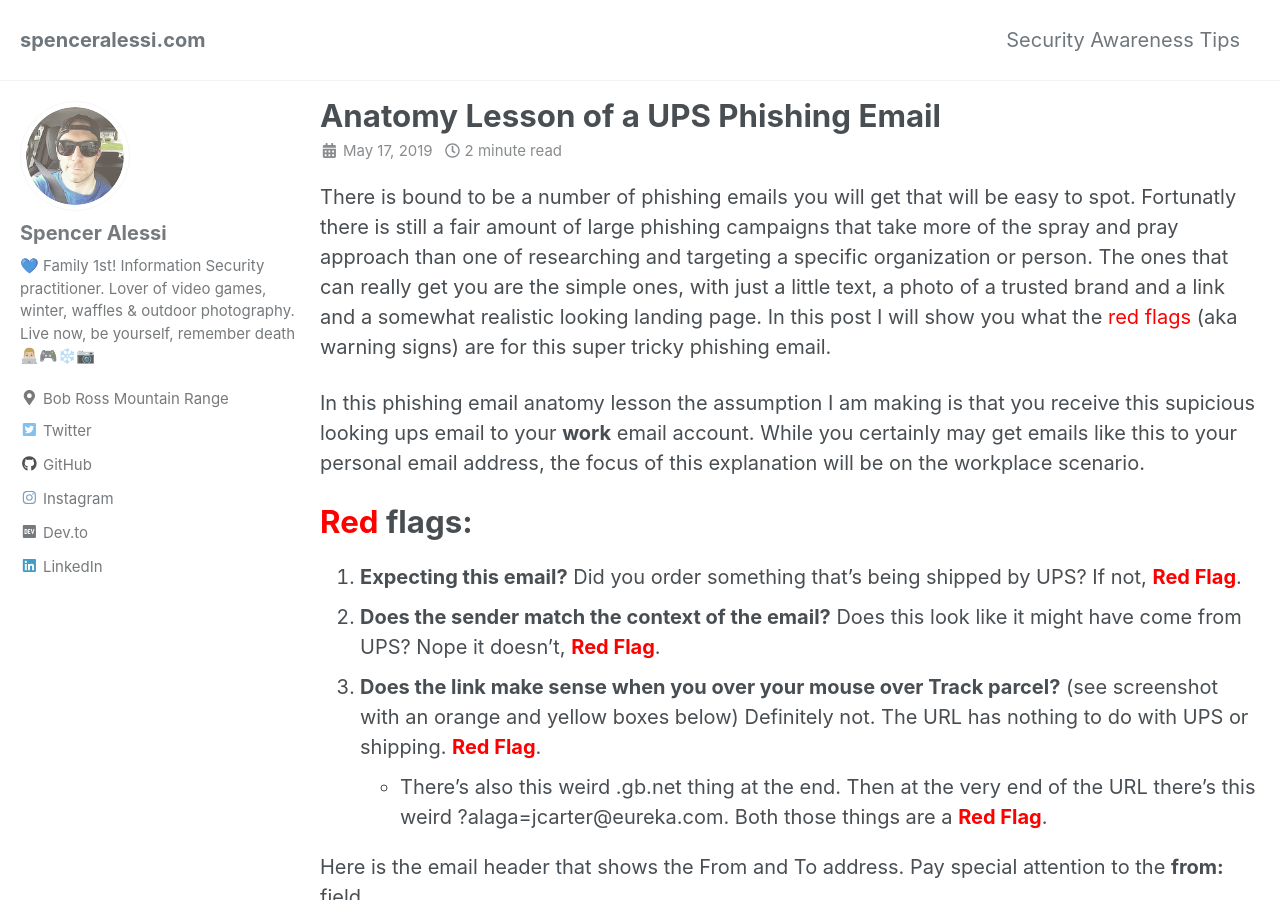
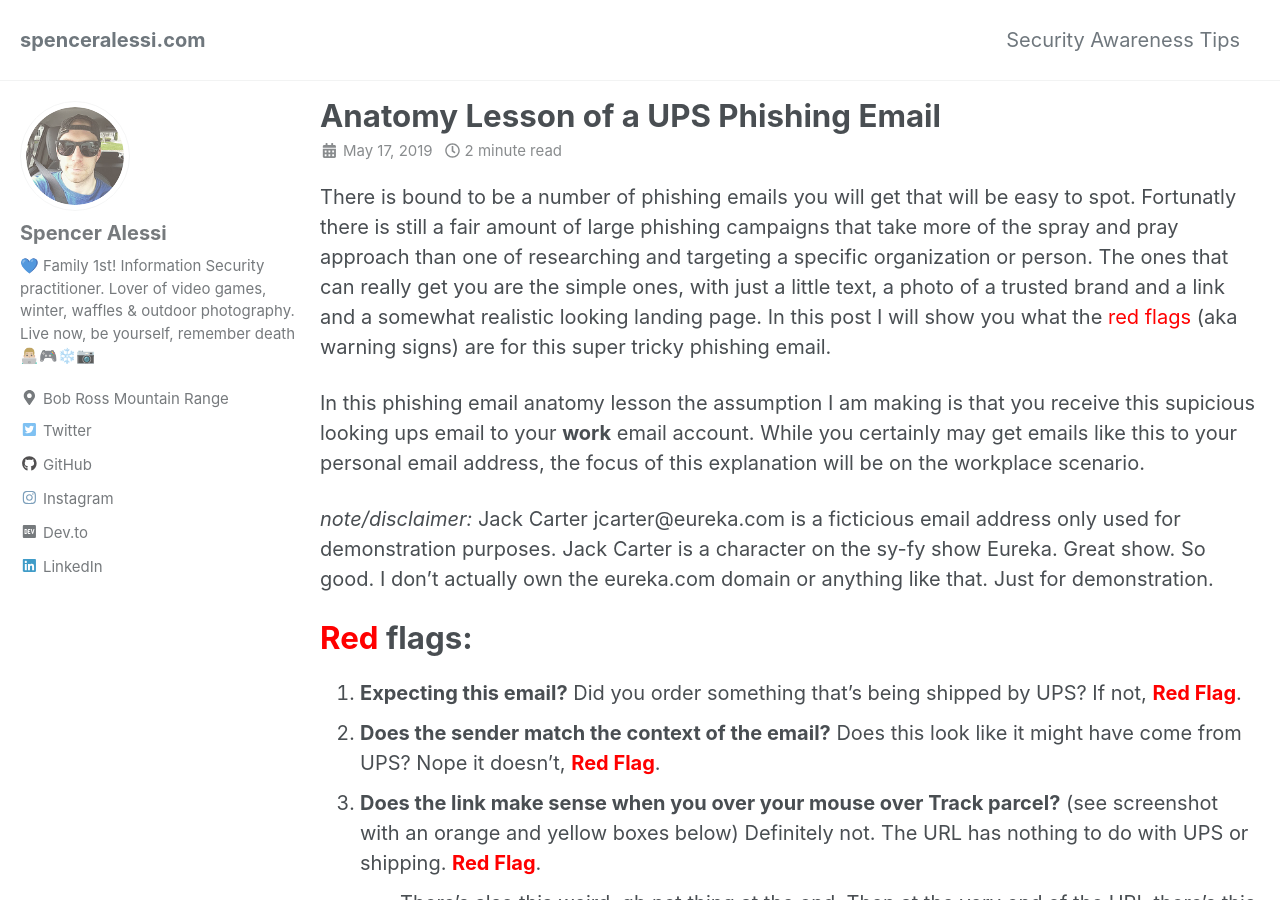
Before and after one commit to techspence/techspence.github.io, a Jekyll site: the page built from _posts/2019-05-17-Anatomy-Lesson-of-a-UPS-Phishing-Email.md, in a window 1280 px wide and 900 px high. Built offline with Jekyll 4.4.1, drawn with Linux system fonts in a browser that asks for light colours; cached includes are drawn as plain includes.

Commit message:
added disclaimer for ups phishing post

```diff
--- a/_posts/2019-05-17-Anatomy-Lesson-of-a-UPS-Phishing-Email.md
+++ b/_posts/2019-05-17-Anatomy-Lesson-of-a-UPS-Phishing-Email.md
@@ -7,6 +7,8 @@ date: 2019-05-17
 There is bound to be a number of phishing emails you will get that will be easy to spot. Fortunatly there is still a fair amount of large phishing campaigns that take more of the spray and pray approach than one of researching and targeting a specific organization or person. The ones that can really get you are the simple ones, with just a little text, a photo of a trusted brand and a link and a somewhat realistic looking landing page. In this post I will show you what the <span style="color:red">red flags</span> (aka warning signs) are for this super tricky phishing email.
 
 In this phishing email anatomy lesson the assumption I am making is that you receive this supicious looking ups email to your **work** email account. While you certainly may get emails like this to your personal email address, the focus of this explanation will be on the workplace scenario.
+
+*note/disclaimer:* Jack Carter jcarter@eureka.com is a ficticious email address only used for demonstration purposes. Jack Carter is a character on the sy-fy show Eureka. Great show. So good. I don't actually own the eureka.com domain or anything like that. Just for demonstration.
 
 # <span style="color:red">**Red** </span>**flags**:
 
```
